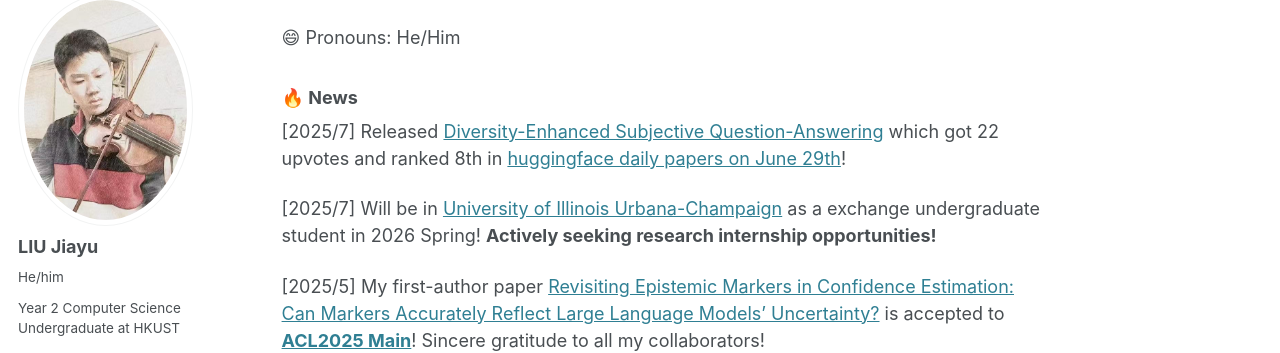
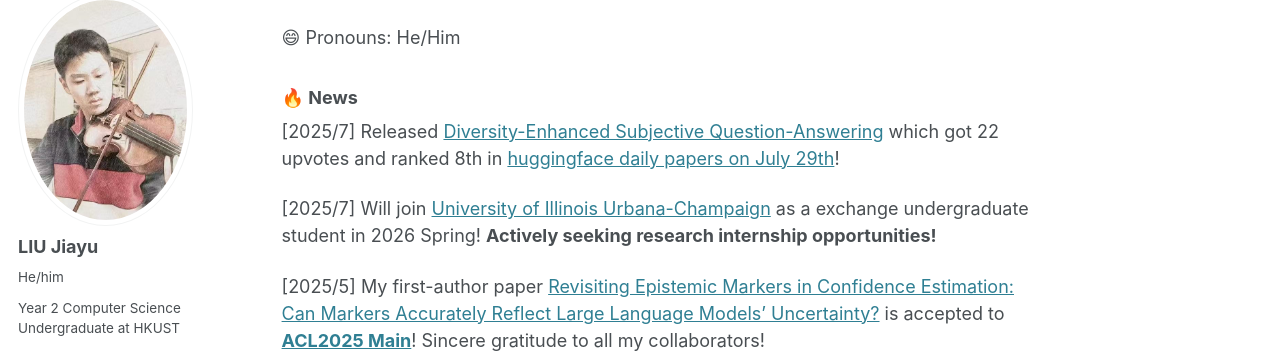
Before and after one commit to JiayuJeff/JiayuJeff.github.io, a Jekyll site: the page built from _pages/about.md, in a window 1280 px wide and 900 px high, scrolled down 372 px. Shown: the part 112-465 px from the top of the window. Built offline with Jekyll 4.4.1, drawn with Linux system fonts in a browser that asks for light colours; some web fonts are replaced.

Commit message:
Update about.md

```diff
--- a/_pages/about.md
+++ b/_pages/about.md
@@ -37,9 +37,9 @@ redirect_from:
 
 ### &#128293; News
 
-[2025/7] Released [Diversity-Enhanced Subjective Question-Answering](https://huggingface.co/papers/2507.20187) which got 22 upvotes and ranked 8th in [huggingface daily papers on June 29th](https://huggingface.co/papers/date/2025-07-29)!
+[2025/7] Released [Diversity-Enhanced Subjective Question-Answering](https://huggingface.co/papers/2507.20187) which got 22 upvotes and ranked 8th in [huggingface daily papers on July 29th](https://huggingface.co/papers/date/2025-07-29)!
 
-[2025/7] Will be in [University of Illinois Urbana-Champaign](https://illinois.edu/) as a exchange undergraduate student in 2026 Spring! **Actively seeking research internship opportunities!**
+[2025/7] Will join [University of Illinois Urbana-Champaign](https://illinois.edu/) as a exchange undergraduate student in 2026 Spring! **Actively seeking research internship opportunities!**
 
 [2025/5] My first-author paper [Revisiting Epistemic Markers in Confidence Estimation: Can Markers Accurately Reflect Large Language Models' Uncertainty?](https://arxiv.org/abs/2505.24778) is accepted to [**ACL2025 Main**](https://2025.aclweb.org/)! Sincere gratitude to all my collaborators!
 
```
